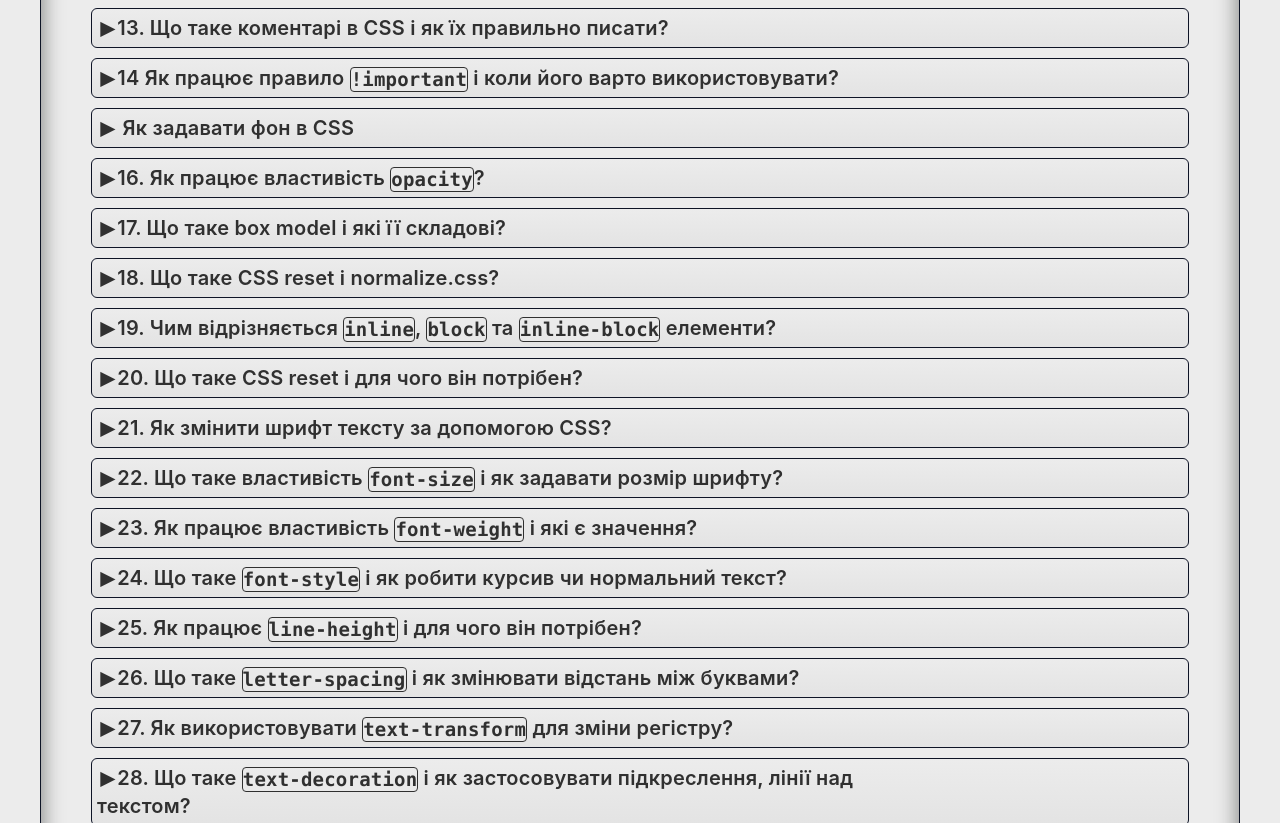
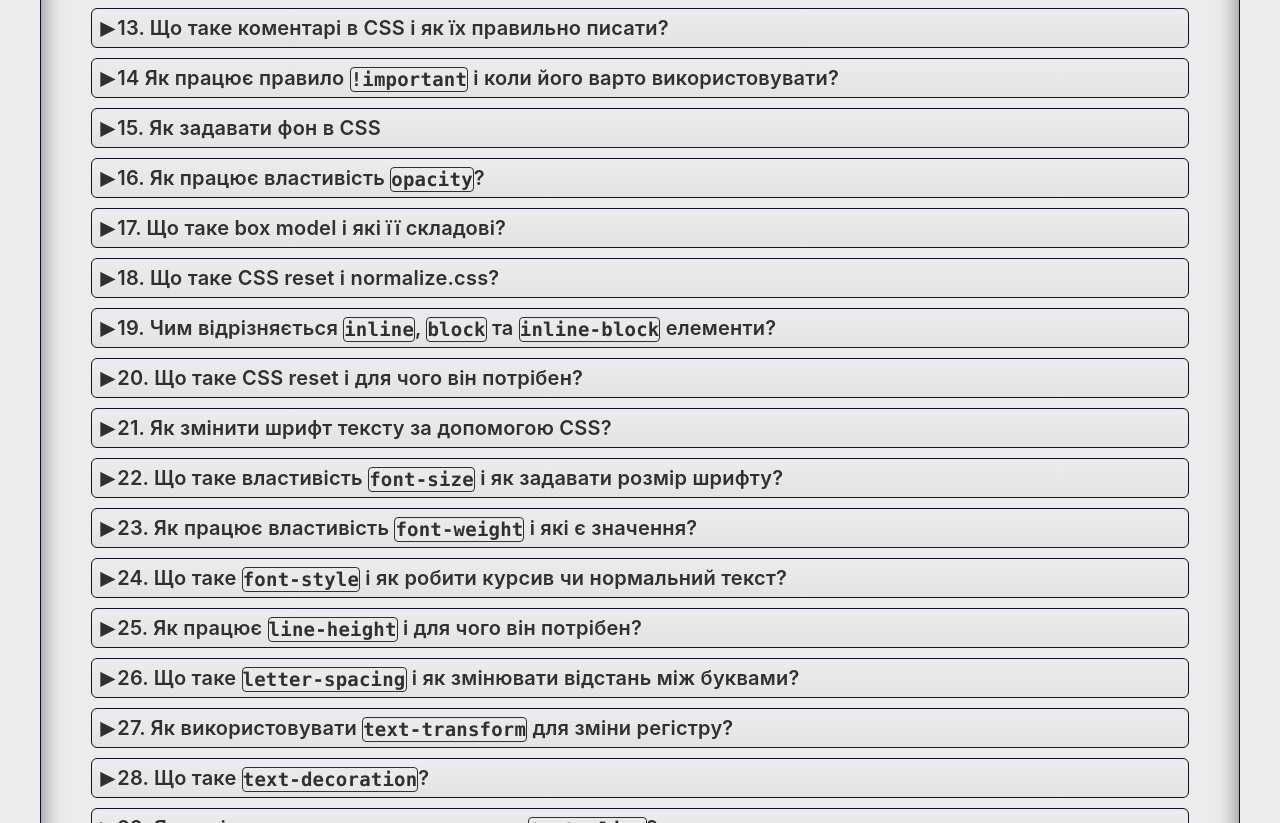
Before and after one commit to R220V/500-FAQ-mop, a plain HTML site: page pages/css.html in a window 1280 px wide. Shown: the part 866-1689 px from the top of the page. Drawn offline with nearby package versions, Linux system fonts and the light colour scheme.

Commit message:
fix some quastion

```diff
--- a/pages/css.html
+++ b/pages/css.html
@@ -350,7 +350,7 @@ p { color: red; }
         </details>
         <!-- 15 -->
         <details class="faq">
-  <summary><span class="chev">▸</span> Як задавати фон в CSS</summary>
+  <summary><span class="chev">▸</span>15. Як задавати фон в CSS</summary>
   <div class="answer">
     <p>Властивість <code>background</code> дозволяє задавати колір, зображення та інші параметри одночасно:</p>
 
@@ -501,7 +501,7 @@ p { text-transform: capitalize; } /* Перші Літери Великі */</co
 
 <!-- 28 -->
 <details class="faq">
-  <summary><span class="chev">▸</span>28. Що таке <code>text-decoration</code> і як застосовувати підкреслення, лінії над текстом?</summary>
+  <summary><span class="chev">▸</span>28. Що таке <code>text-decoration</code>?</summary>
   <div class="answer">
     <p>Керує декоративними лініями:</p>
     <pre><code>a { text-decoration: underline; }
@@ -536,7 +536,7 @@ p { text-align: justify; } /* по ширині */</code></pre>
 
 <!-- 31 -->
 <details class="faq">
-  <summary><span class="chev">▸</span>31. Що таке блокова модель (<code>box model</code>) і як вона впливає на елементи?</summary>
+  <summary><span class="chev">▸</span>31. Що таке блокова модель <code>box model</code> і як вона впливає на елементи?</summary>
   <div class="answer">
     <p>Кожен елемент у CSS складається з 4 частин:</p>
     <ul>
@@ -1191,7 +1191,7 @@ button::after { content: " ✅"; }</code></pre>
 
 <!-- 81 -->
  <details class="faq">
-  <summary><span class="chev">▸</span> Що таке CSS-змінні (custom properties)?</summary>
+  <summary><span class="chev">▸</span>81. Що таке CSS-змінні (custom properties)?</summary>
   <div class="answer">
     <p>CSS-змінні зберігають значення для повторного використання.</p>
     <pre><code>:root {
```
